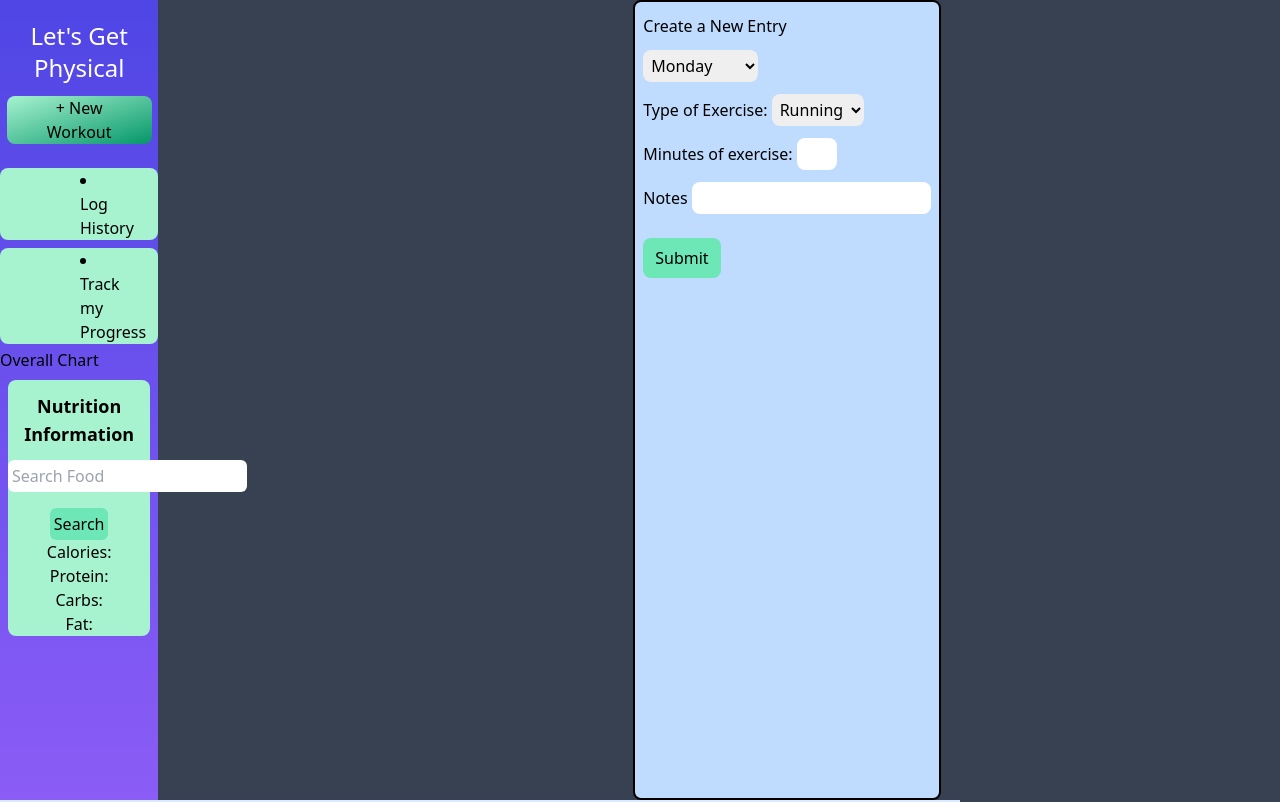
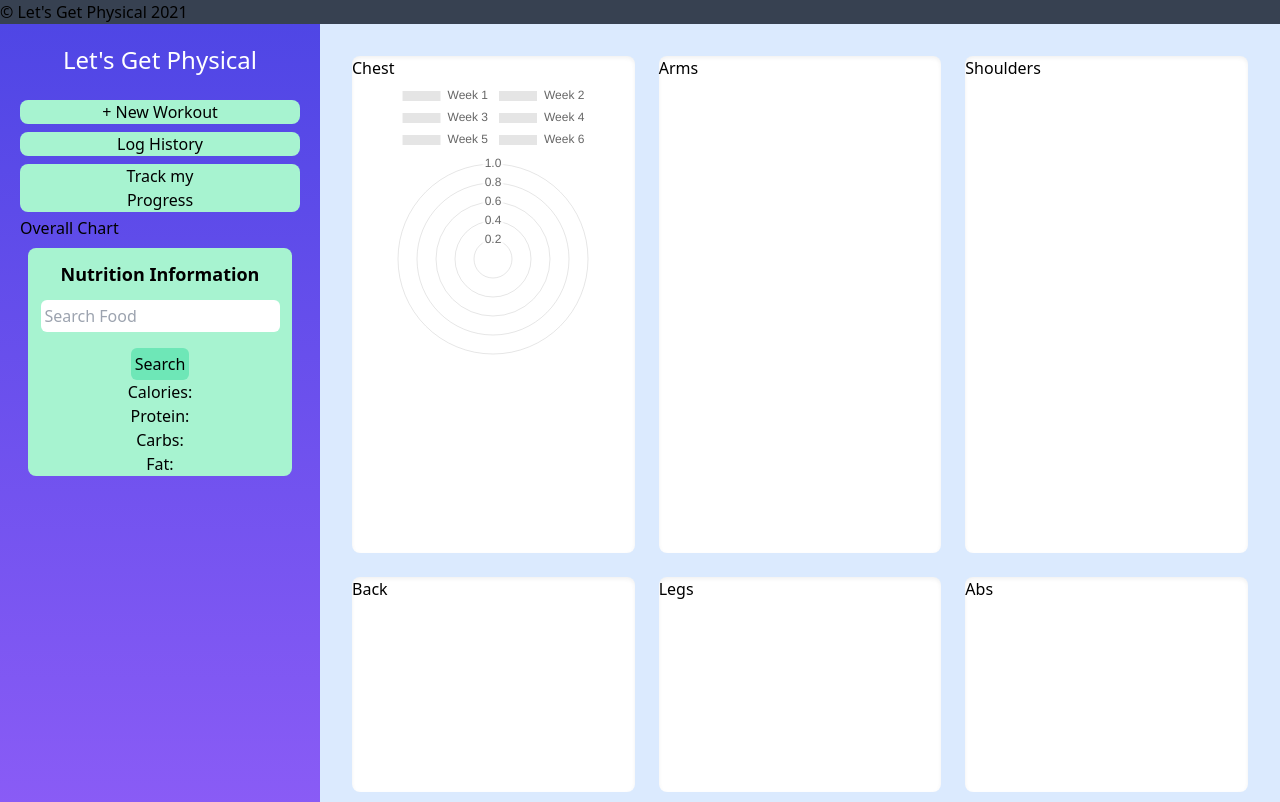
Before and after one commit to sharni595/lets-get-physical, a plain HTML site: page index.html in a window 1280 px wide. Shown: the top 802 px of the page. Drawn offline with nearby package versions, Linux system fonts and the light colour scheme.

Commit message:
Revert "Mockup"

```diff
--- a/index.html
+++ b/index.html
@@ -12,24 +12,25 @@
 
 <main class="flex flex-wrap flex-row h-screen">
 
-
+        <!-- footer? -->
+        <footer class="mb-0">
+            <h2>&copy Let's Get Physical 2021</h2>
+            <div id="edamam-badge" data-color="white"></div>
+        </footer>
 
 <div class="flex flex-wrap flex-row h-screen ">
     <div class=" md:w-1/4 w-screen color bg-gradient-to-b from-indigo-600 to-purple-500">
-    <nav class="content-center">
-        <h1 class="text-2xl pt-5 pb-3 text-center text-white">Let's Get Physical</h1>
+    <nav>
+        <h1 class="text-2xl p-5 text-center text-white">Let's Get Physical</h1>
 
     <!--Nav Bar-->
-        <div class="flex flex-wrap justify-center w-1/3 mx-auto">
-                <button class="bg-gradient-to-br from-green-200 to-green-600 hover:bg-blue-500 text-center rounded-lg px-10">
-                      <p>+ New Workout</p>
+            <div class="mx-5 inline-block align-middle">
+            <ul>
+                <button class="my-1 container mx-auto bg-green-200 focus:bg-green-400 text-center rounded-lg hover:drop-shadow-xl">
+                    <li class="px-20">
+                      + New Workout
+                    </li>
                 </button>
-
-        </div>
-
-        <!--Activity Logged Chart-->
-        <div class="flex flex-wrap justify-center w-11/12 bg-white opacity-95 rounded-lg mx-auto mt-5" id="dynamic-chart"></div>
-
                 <button class="my-1 container mx-auto bg-green-200 focus:bg-green-400 text-center rounded-lg hover:drop-shadow-xl">
                     <li class="px-20">
                       Log History
@@ -58,61 +59,11 @@
         </div>
     </div>
 
-
+        <!--Activity Logged Chart-->
         <div class="m-5">
         <div id="edamam-badge" data-color="white"></div>
         </div>
     </nav>
-</div>
-
-
-
-
-    <!-- Modal -->
-    <div class="border-black border-2 rounded-lg bg-blue-200">
-        <div class="my-3 mx-2">
-            <h2>Create a New Entry</h2>
-        </div>
-
-        <div class="my-3 mx-2">
-            <select id="date" class="rounded-lg p-1">
-                <option value="Monday">Monday
-                </option>
-                <option value="Tuesday">Tuesday
-                </option>
-                <option value="Wednesday">Wednesday
-                </option>
-                <option value="Thursday">Thursday
-                </option>
-                <option value="Friday">Friday
-                </option>
-                <option value="Saturday">Saturday
-                </option>
-                <option value="Sunday">Sunday
-                </option>
-            </select>
-        </div>
-
-        <div class="my-3 mx-2">Type of Exercise:
-            <select class="rounded-lg p-1">
-                <option value="Running">Running</option>
-                <option value="Weights">Weights</option>
-                <option value="Yoga">Yoga</option>
-                <option value="Cardio">Cardio</option>
-            </select>
-        </div>
-
-        <div class="my-3 mx-2">Minutes of exercise:
-            <input id="minutes" class="rounded-lg p-1 w-10"/>
-        </div>
-
-        <div class="my-3 mx-2">Notes
-            <input class="rounded-lg p-1"/>
-        </div>
-
-        <div class="my-6 mx-2">
-            <button id="form-button" class="bg-green-300 py-2 px-3 rounded-lg">Submit</button></div>
-        </div>
 </div>
 
         <div class=" md:w-3/4 w-full grid grid-cols-2 lg:grid-cols-3 gap-6 grid-flow-row color bg-blue-100 p-8 ">
@@ -143,7 +94,6 @@
 
 
 
-
     </main>
 
 
```
